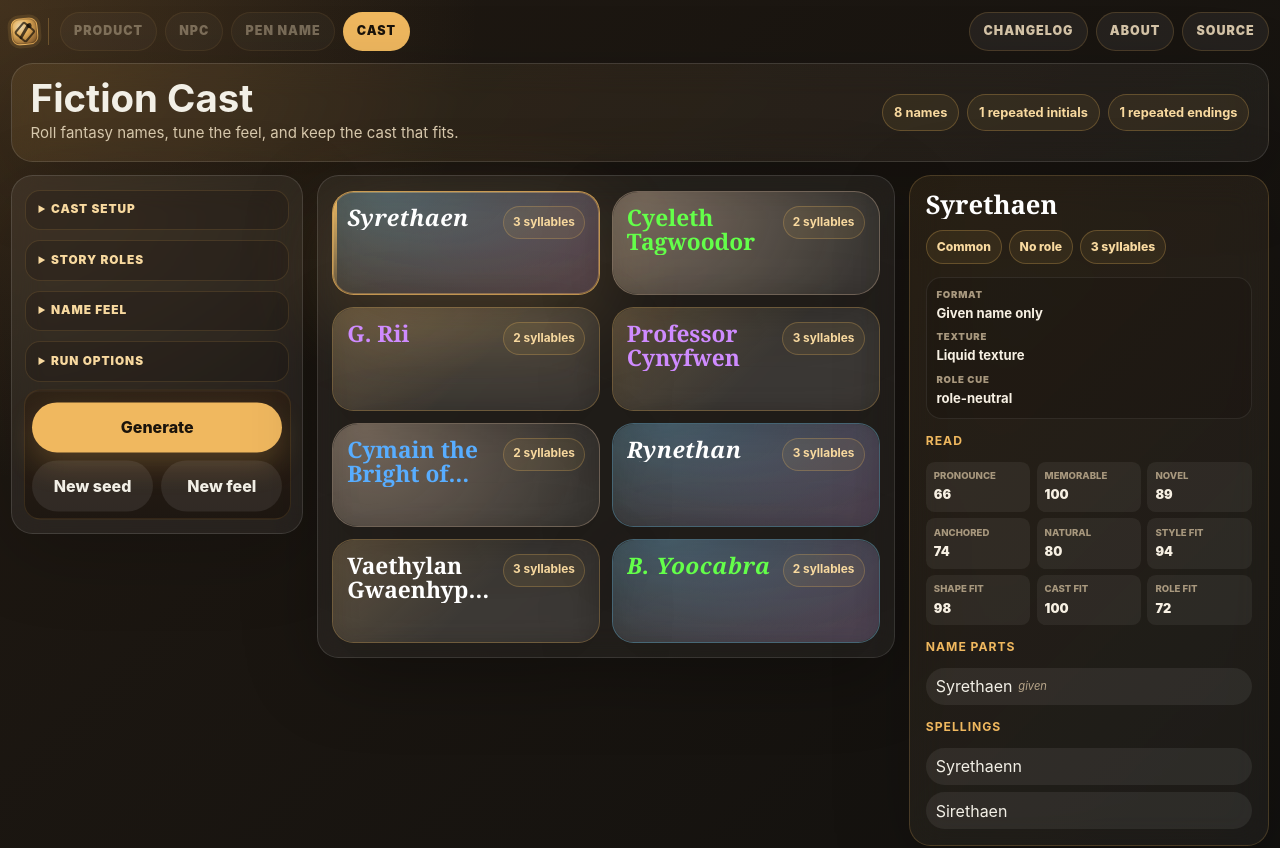
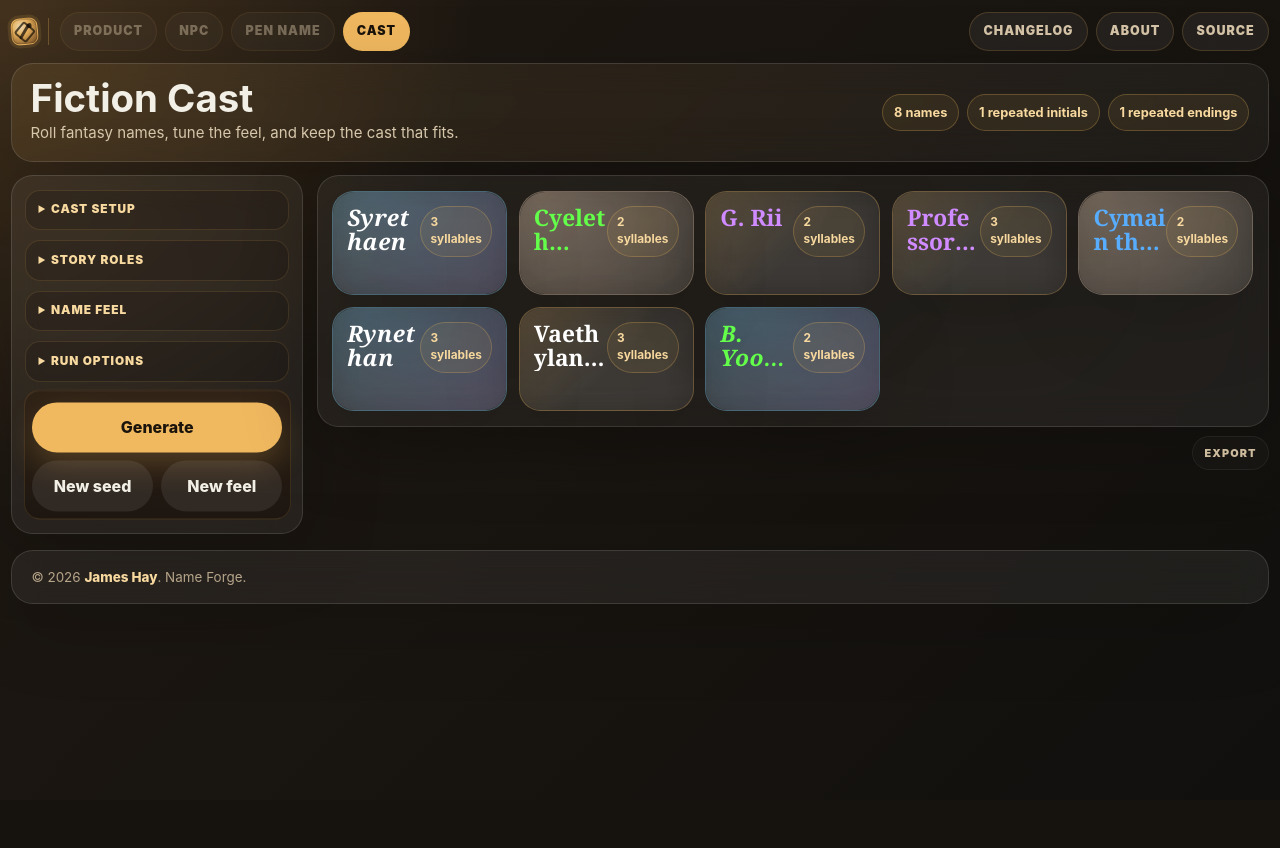
Before and after one commit to jaahay/name-forge, a React (Vite) app: page / in a window 1280 px wide. Shown: the top 848 px of the page. After the commit the page ends 800 px from the top, so only its background shows below. Built offline with nearby package versions, Linux system fonts and the light colour scheme.

Commit message:
Start with detail pane closed

```diff
--- a/src/ui/GeneratorView.tsx
+++ b/src/ui/GeneratorView.tsx
@@ -70,14 +70,14 @@ export function GeneratorView({
   onRandomizeSliders,
   onRandomizeSlider,
 }: GeneratorViewProps) {
-  const [selectedNameId, setSelectedNameId] = useState(ensemble.names[0]?.id ?? '');
+  const [selectedNameId, setSelectedNameId] = useState('');
   const jsonExport = serializeCastAsJson(ensemble);
   const markdownExport = serializeCastAsMarkdown(ensemble);
   const castSize = clampCastSize(settings.castSize);
   const slotRoleCount = Math.max(0, Math.min(castSize, 8));
   const hasRoleMix = (settings.rolePreset ?? 'none') !== 'none';
   const selectedRoleInfluence = roleInfluenceOptions.find((option) => option.value === (settings.roleInfluence ?? 'off'));
-  const selectedName = ensemble.names.find((name) => name.id === selectedNameId) ?? ensemble.names[0];
+  const selectedName = ensemble.names.find((name) => name.id === selectedNameId);
   const selectedNameKey = selectedName?.id ?? '';
   const modeTitle = titleCaseLabel(mode.label);
   const castSizeLabel = `${mode.shortLabel} size`;
@@ -85,6 +85,20 @@ export function GeneratorView({
   function updateCastSize(value: number) {
     onUpdateSetting('castSize', clampCastSize(value));
   }
+
+  function toggleSelectedName(id: string) {
+    setSelectedNameId((currentId) => (currentId === id ? '' : id));
+  }
+
+  const roster = (
+    <section className="roster-panel panel" aria-label="Name roster">
+      <div className="name-grid" aria-label="Name tiles">
+        {ensemble.names.map((name) => (
+          <NameCard key={name.id} name={name} isSelected={name.id === selectedNameKey} onSelect={toggleSelectedName} />
+        ))}
+      </div>
+    </section>
+  );
 
   return (
     <>
@@ -200,17 +214,13 @@ export function GeneratorView({
         </form>
 
         <section className="output" aria-live="polite">
-          {selectedName ? (
-            <div className="results-layout">
-              <section className="roster-panel panel" aria-label="Name roster">
-                <div className="name-grid" aria-label="Name tiles">
-                  {ensemble.names.map((name) => (
-                    <NameCard key={name.id} name={name} isSelected={name.id === selectedNameKey} onSelect={setSelectedNameId} />
-                  ))}
-                </div>
-              </section>
-              <NameInspector name={selectedName} />
-            </div>
+          {ensemble.names.length > 0 ? (
+            selectedName ? (
+              <div className="results-layout">
+                {roster}
+                <NameInspector name={selectedName} onDismiss={() => setSelectedNameId('')} />
+              </div>
+            ) : roster
           ) : (
             <div className="empty-state panel">Generate names to fill this cast.</div>
           )}
```
